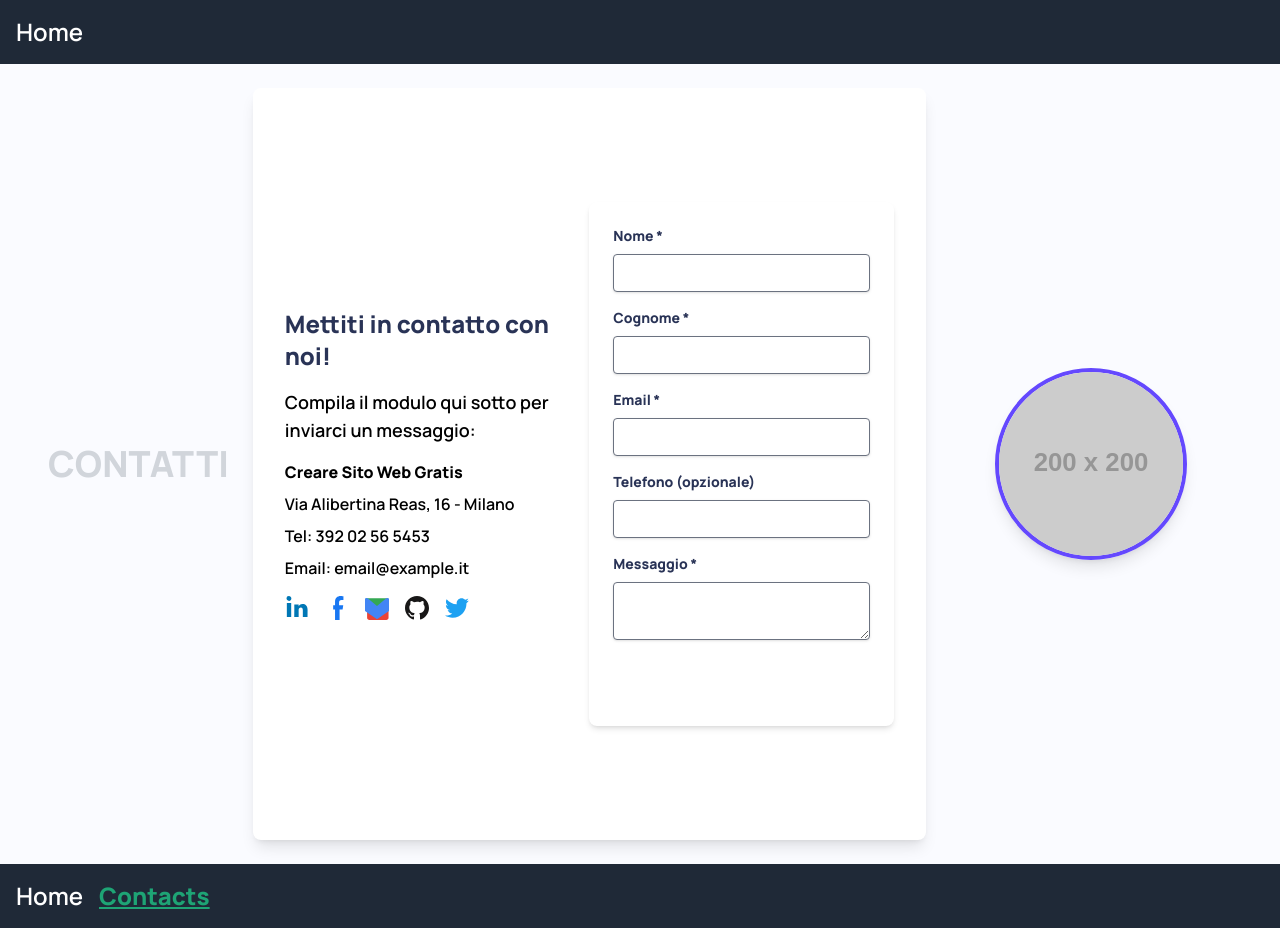
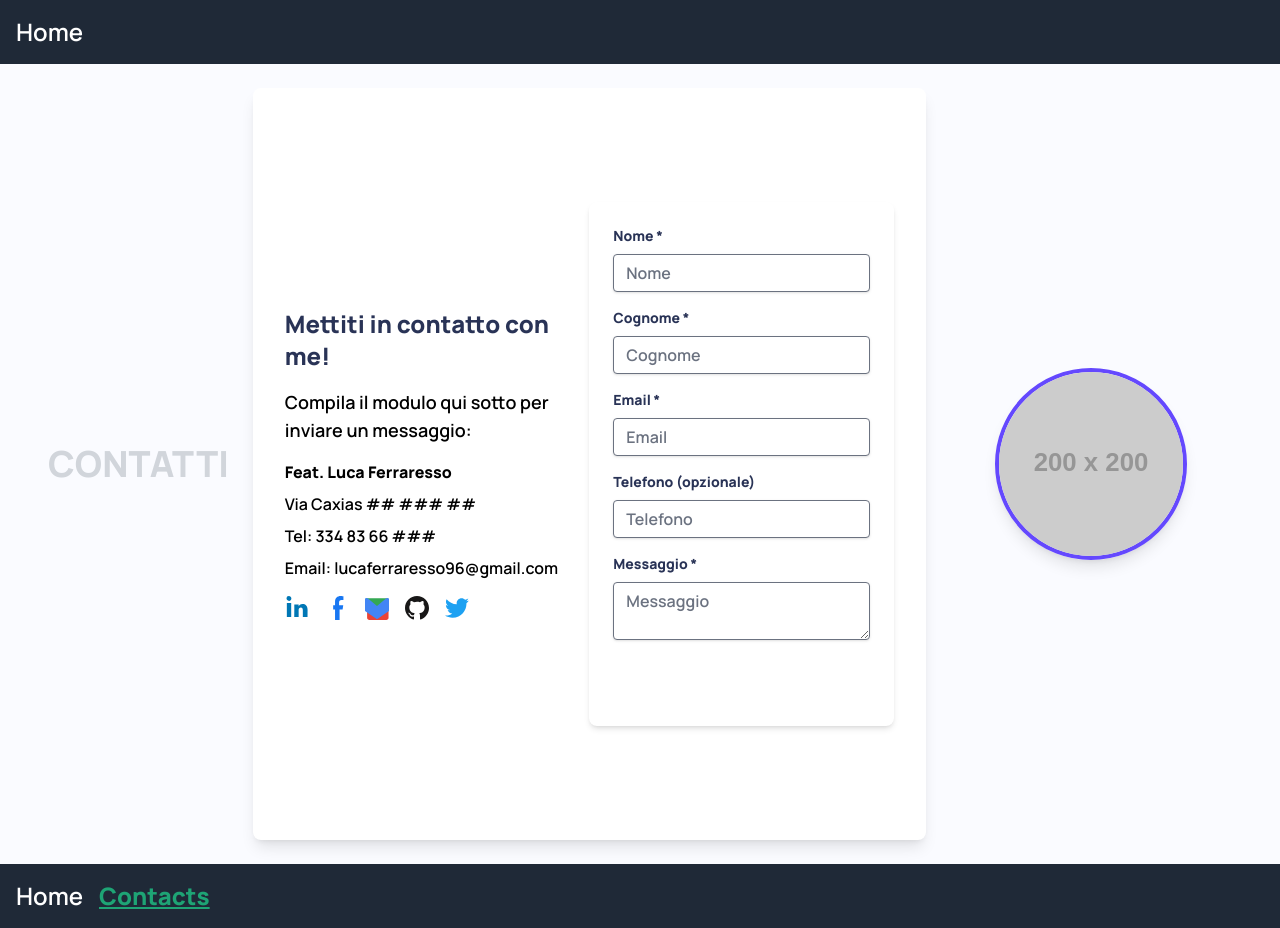
Before and after one commit to LucaFerraresso/REACT-Portfolio, a React (Vite) app in the folder MyApp/: page /contacts in a window 1280 px wide. Built offline with nearby package versions, Linux system fonts and the light colour scheme.

Commit message:
definitive contacts page

```diff
--- a/MyApp/src/pages/Contacts.jsx
+++ b/MyApp/src/pages/Contacts.jsx
@@ -15,30 +15,27 @@ const ContactPage = () => {
 
   return (
     <div className="flex flex-col lg:flex-row min-h-screen bg-main-bg p-6">
-      {/* Colonna di Sinistra: Testo Verticale */}
       <div className="hidden lg:flex lg:flex-col justify-center items-center bg-text-light-blue p-6">
         <h1 className="text-vertical text-4xl text-gray-300 font-bold">
           CONTATTI
         </h1>
       </div>
 
-      {/* Colonna Centrale: Informazioni e Form */}
       <div className="flex flex-col lg:flex-row items-center justify-center w-full lg:w-2/3 bg-white rounded-lg shadow-lg p-8">
-        {/* Informazioni e Loghi */}
         <div className="flex flex-col w-full lg:w-1/2 mb-8 lg:mb-0">
           <h2 className="text-2xl font-bold text-text-dark-desaturated-blue mb-4">
-            Mettiti in contatto con noi!
+            Mettiti in contatto con me!
           </h2>
           <p className="text-lg mb-4">
-            Compila il modulo qui sotto per inviarci un messaggio:
+            Compila il modulo qui sotto per inviare un messaggio:
           </p>
           <div className="flex flex-col space-y-2 mb-4">
             <p>
-              <strong>Creare Sito Web Gratis</strong>
+              <strong>Feat. Luca Ferraresso</strong>
             </p>
-            <p>Via Alibertina Reas, 16 - Milano</p>
-            <p>Tel: 392 02 56 5453</p>
-            <p>Email: email@example.it</p>
+            <p>Via Caxias ## ### ##</p>
+            <p>Tel: 334 83 66 ###</p>
+            <p>Email: lucaferraresso96@gmail.com</p>
           </div>
           <div className="flex space-x-4">
             <LinkedInSvg className="hover:text-blue-500 transition-colors duration-300 ease-in-out" />
@@ -49,7 +46,6 @@ const ContactPage = () => {
           </div>
         </div>
 
-        {/* Form Iscrizione */}
         <form
           onSubmit={handleSubmit}
           className="w-full lg:w-1/2 bg-white p-6 rounded-lg shadow-md"
@@ -64,6 +60,7 @@ const ContactPage = () => {
             <input
               type="text"
               id="nome"
+              placeholder="Nome"
               required
               className="shadow appearance-none border rounded w-full py-2 px-3 text-text-dark-desaturated-blue leading-tight focus:outline-none focus:shadow-outline"
             />
@@ -78,6 +75,7 @@ const ContactPage = () => {
             <input
               type="text"
               id="cognome"
+              placeholder="Cognome"
               required
               className="shadow appearance-none border rounded w-full py-2 px-3 text-text-dark-desaturated-blue leading-tight focus:outline-none focus:shadow-outline"
             />
@@ -92,6 +90,7 @@ const ContactPage = () => {
             <input
               type="email"
               id="email"
+              placeholder="Email"
               required
               className="shadow appearance-none border rounded w-full py-2 px-3 text-text-dark-desaturated-blue leading-tight focus:outline-none focus:shadow-outline"
             />
@@ -106,6 +105,7 @@ const ContactPage = () => {
             <input
               type="tel"
               id="telefono"
+              placeholder="Telefono"
               className="shadow appearance-none border rounded w-full py-2 px-3 text-text-dark-desaturated-blue leading-tight focus:outline-none focus:shadow-outline"
             />
           </div>
@@ -118,6 +118,7 @@ const ContactPage = () => {
             </label>
             <textarea
               id="messaggio"
+              placeholder="Messaggio"
               required
               className="shadow appearance-none border rounded w-full py-2 px-3 text-text-dark-desaturated-blue leading-tight focus:outline-none focus:shadow-outline"
             ></textarea>
@@ -131,7 +132,6 @@ const ContactPage = () => {
         </form>
       </div>
 
-      {/* Foto Profilo a Destra */}
       <div className="hidden lg:flex justify-center items-center lg:w-1/3">
         <img
           src="https://via.placeholder.com/200"
```
